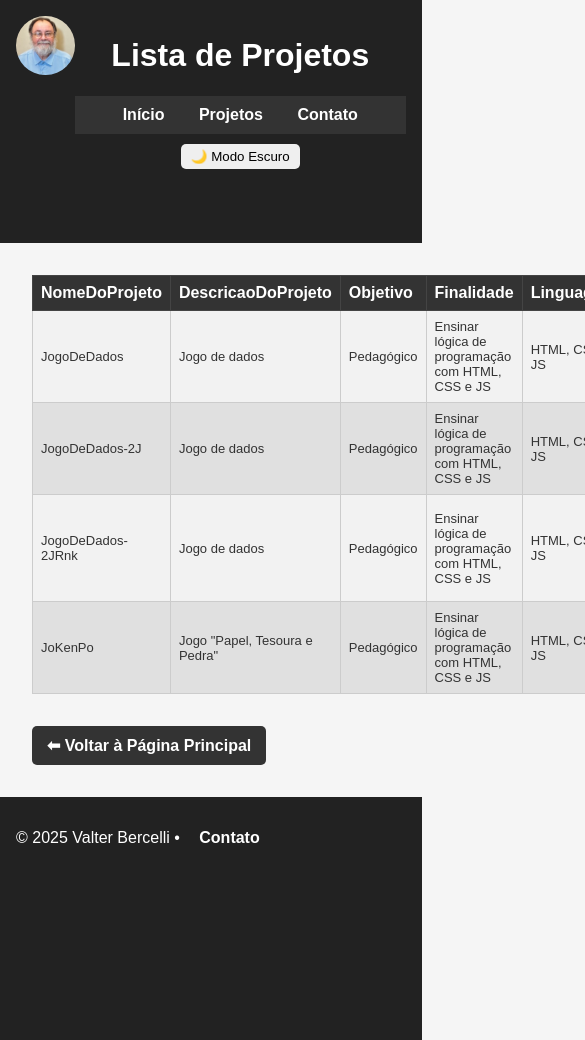
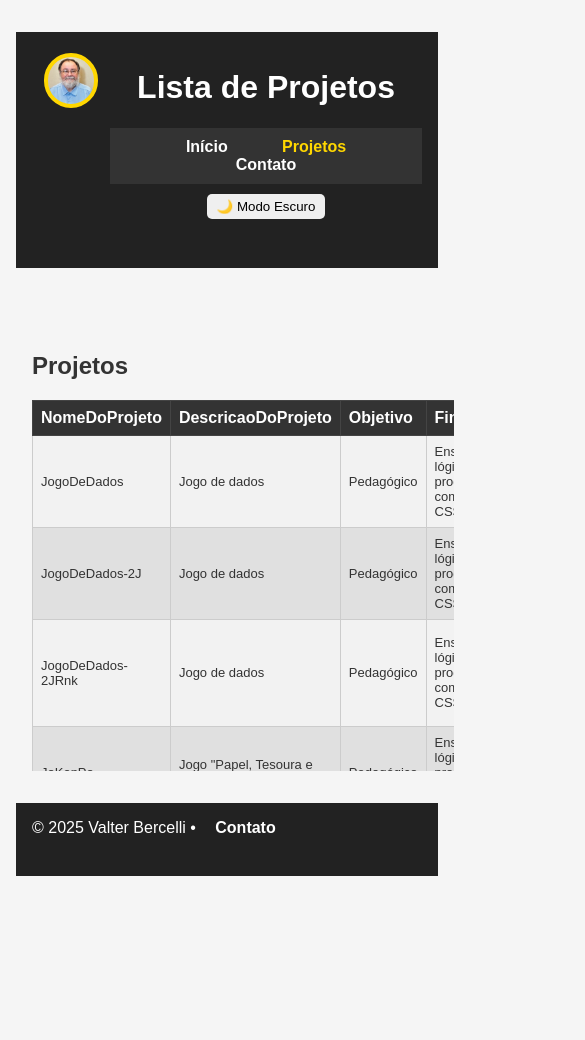
Before and after one commit to ValterBercelli/valterbercelli.github.io, a website: page projetos.html in a window 390 px wide. Shown: the top 1040 px of the page, 585 px wide, since content can reach past the window. After the commit the page ends 908 px from the top, so only its background shows below. Drawn offline with Linux system fonts and the light colour scheme.

Commit message:
Ajustes responsividade inicial
Ajuste do circulo e do tamanho do texto

```diff
--- a/projetos.html
+++ b/projetos.html
@@ -8,24 +8,25 @@
   </head>
   <body>
     <header>
-      <div class="visitas">
-        <div class="box">
-          <div class="circuloPla">
+      <div class="box">
+        <div class="visitas">
+          <div class="circuloPro">
           </div>
         </div>
       </div>
         <div class="cabecalho">
           <h1>Lista de Projetos</h1>
           <nav>
-            <a href="index.html">Início</a>
-            <a href="projetos.html">Projetos</a>
-            <a href="contato.html">Contato</a>
+            <a href="index.html" class="menuItem">Início</a>
+            <a href="projetos.html" class="menuItem active">Projetos</a>
+            <a href="contato.html" class="menuItem">Contato</a>
           </nav>
           <button id="toggle-theme">🌙 Modo Escuro</button>
         </div>
       </header>
     <main>
       <section>
+        <h2>Projetos</h2>
         <table id="tabelaProjetos"></table>
       </section>
       <a href="index.html" class="btn-voltar">⬅ Voltar à Página Principal</a>
--- a/scripts.js
+++ b/scripts.js
@@ -1,6 +1,8 @@
-document.addEventListener("DOMContentLoaded", () => {
+document.addEventListener("DOMContentLoaded", () =>
+{
   // Função para carregar projetos na página projetos.html
-  async function carregarProjetos() {
+  async function carregarProjetos()
+  {
     const tabela = document.getElementById("tabelaProjetos");
     if (!tabela) return; // só monta se existir a tabela
 
@@ -41,14 +43,18 @@ document.addEventListener("DOMContentLoaded", () => {
 
   // Alternância de tema
   const toggleBtn = document.getElementById("toggle-theme");
-  if (toggleBtn) {
+  if (toggleBtn)
+  {
     // Detecta preferência do sistema
     const prefersDark = window.matchMedia("(prefers-color-scheme: dark)").matches;
 
-    if (prefersDark) {
+    if (prefersDark)
+    {
       document.body.classList.add("dark-mode");
       toggleBtn.textContent = "☀️ Modo Claro";
-    } else {
+    }
+    else
+    {
       document.body.classList.add("light-mode");
       toggleBtn.textContent = "🌙 Modo Escuro";
     }
@@ -66,4 +72,15 @@ document.addEventListener("DOMContentLoaded", () => {
       }
     });
   }
+
+  // Destaca o menu selecionado (menuItem), utilizando a classe .active
+  const itens = document.querySelectorAll('.menu-item');
+  itens.forEach(item =>
+  {
+    item.addEventListener('click', () => {
+      itens.forEach(i => i.classList.remove('active'));
+      item.classList.add('active');
+    });
+  });
+
 });
--- a/style.css
+++ b/style.css
@@ -1,14 +1,27 @@
 /* ===========================
    Padrão: escuro
    =========================== */
-body
-{
+body {
   height: 100vh;
   width: 100vw;
+  margin: 0;
+  padding: 2rem;
+  background: #121212;
+  color: #f5f5f5;
   font-family: Arial, sans-serif;
-  margin: 0;
-  background: #121212;
-  color: #e0e0e0;
+  display: flex;
+  flex-direction: column;
+  align-items: center;
+  gap: 2rem;
+}
+
+main
+{
+  height: 50vh;
+  width: 100vw;
+  overflow-y: auto;     /* cria barra vertical quando necessário */
+  overflow-x: hidden;   /* evita barra horizontal */
+  padding: 20px;
 }
 
 header, footer
@@ -22,12 +35,19 @@ header, footer
   display: flex;
 }
 
+footer
+{
+  height: 5vh;
+}
+
 nav {
   background-color: #1f1f1f;
   padding: 10px;
 }
 
-nav a {
+nav a
+{
+  padding: 10px;
   color: #e0e0e0;
   text-decoration: none;
   margin: 0 15px;
@@ -35,9 +55,15 @@ nav a {
   transition: transform 0.2s ease, color 0.2s ease;
 }
 
-nav a:hover {
+nav a:hover
+{
   color: #ffd700;
   transform: scale(1.1);
+}
+
+.menuItem.active {
+  color: #ffd700;
+  transform: scale(1.5);
 }
 
 #toggle-theme {
@@ -254,18 +280,28 @@ body.light-mode .form-contato button:hover {
   background-color: #555;
 }
 
+.visitas
+{
+  display: flex;
+  justify-content: center;
+  align-items: center;
+  width: 100%;       /* ocupa toda a largura do box */
+  height: auto;
+}
+
 .circulo {
-  width: 100%;
+  width: 70%;
   aspect-ratio: 1 / 1;
   border-radius: 50%;
   background-image: url('ArvoreDaVida.jpg'); /* substitua pelo caminho da imagem */
   background-size: cover;      /* cobre todo o círculo */
   background-position: center; /* centraliza a imagem */
-  border: 4px solid var(--borda-circulo);
+  border: 4px solid #ffd700;
   display: flex;
   flex-direction: column;
   justify-content: space-around;
   align-items: center;
+  margin: 5px;
   padding: 5%;
   box-sizing: border-box;
 }
@@ -295,48 +331,57 @@ body.light-mode .form-contato button:hover {
    -2px -2px 0 black;
 }
 
-.visitas
+p
 {
-  height: 25vh;
-  width: 15vw;
+  margin: 0;
+  font-size: clamp(1rem, 1vw, 2rem);
+}
+
+.box
+{
+  width: min(20vw, 400px);
 }
 
 .cabecalho
 {
-  height: 25vh;
-  width: 85vw;
+
+  width: 80vw;
 }
 
-.circuloPla
+.circuloPro
 {
-  width: 100%;
+  width: 70%;
   aspect-ratio: 1 / 1;
   border-radius: 50%;
   background-image: url('BERCELLI.png'); /* substitua pelo caminho da imagem */
   background-size: cover;      /* cobre todo o círculo */
   background-position: center; /* centraliza a imagem */
-  border: 4px solid var(--borda-circulo);
+  border: 4px solid #ffd700;
   display: flex;
   flex-direction: column;
   justify-content: space-around;
   align-items: center;
+  margin: 5px;
   padding: 5%;
   box-sizing: border-box;
 }
 
+
+
 .circuloCon
 {
-  width: 100%;
+  width: 70%;
   aspect-ratio: 1 / 1;
   border-radius: 50%;
   background-image: url('BERCELLI.png'); /* substitua pelo caminho da imagem */
   background-size: cover;      /* cobre todo o círculo */
   background-position: center; /* centraliza a imagem */
-  border: 4px solid var(--borda-circulo);
+  border: 4px solid #ffd700;
   display: flex;
   flex-direction: column;
   justify-content: space-around;
   align-items: center;
+  margin: 5px;
   padding: 5%;
   box-sizing: border-box;
 }
```
Also changed, not shown: contato.html (+5 -6 lines), index.html (+5 -5 lines).
